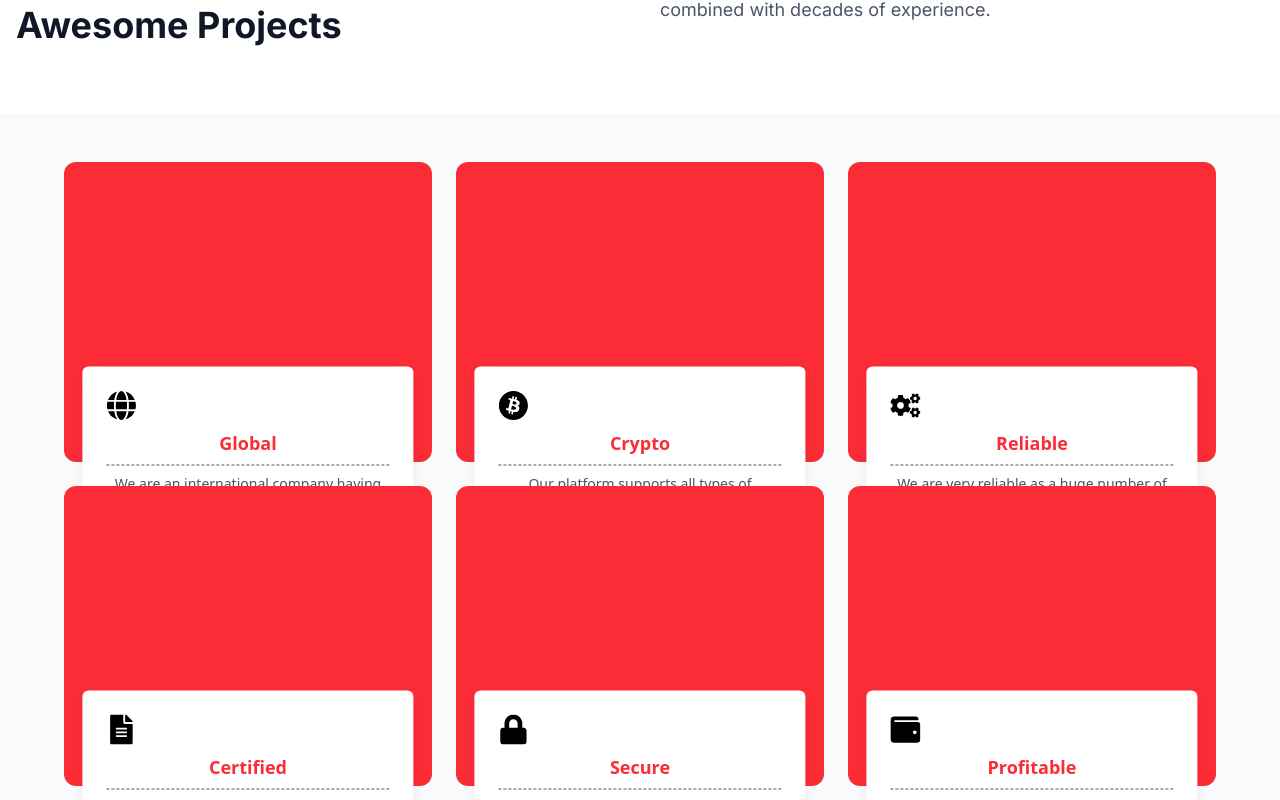
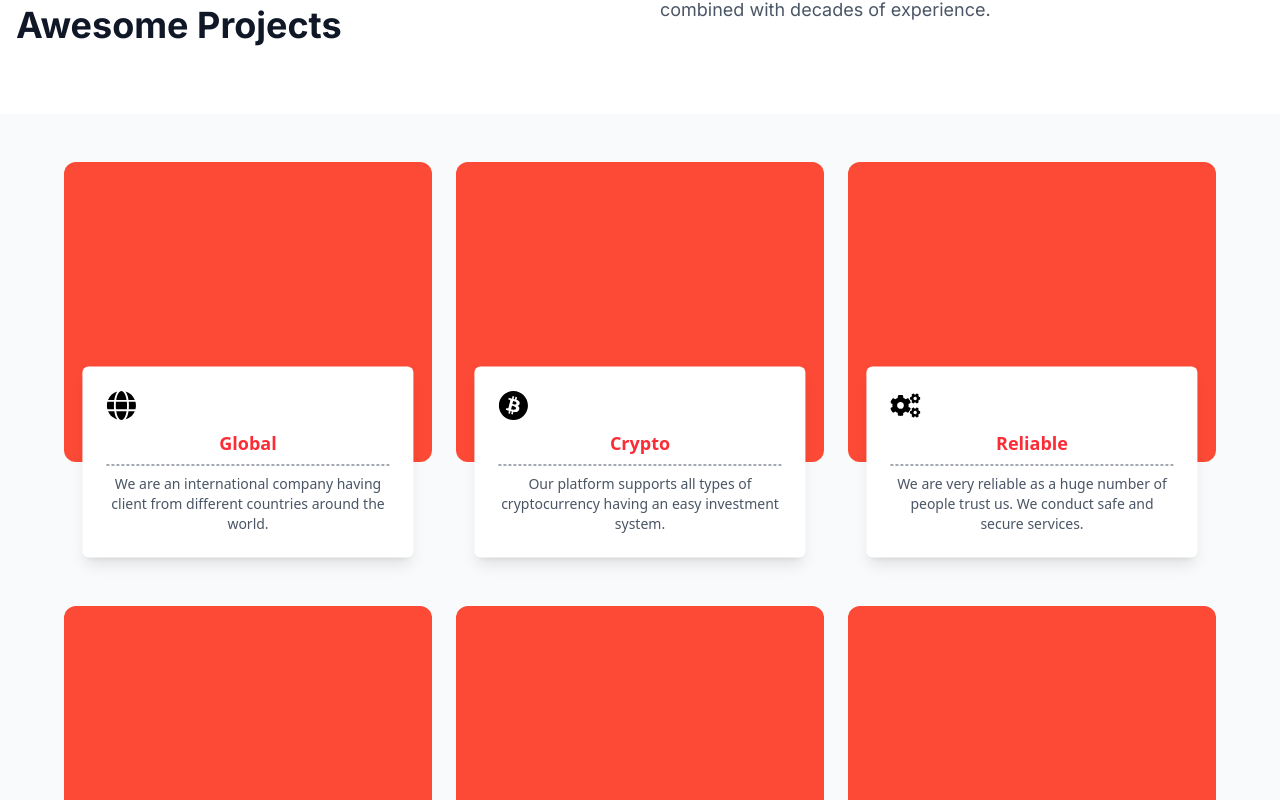
Before and after one commit to dev02-hue/pepper-stone, a Next.js app: page / in a window 1280 px wide. Shown: the part 1637-2437 px from the top of the page. Built offline with nearby package versions, Linux system fonts and the light colour scheme.

Commit message:
refactor:ExperienceCards

```diff
--- a/src/app/components/home/ExperienceCards.tsx
+++ b/src/app/components/home/ExperienceCards.tsx
@@ -36,14 +36,21 @@ const experiences = [
 const ExperienceCards = () => {
   return (
     <section className="px-4 py-12 bg-gray-50">
-      <div className="max-w-6xl mx-auto grid grid-cols-1 sm:grid-cols-2 lg:grid-cols-3 gap-6">
-        {experiences.map((exp, index) => (
-          <div key={index} className="relative bg-red-500 rounded-xl p-6 min-h-[300px]">
-            <div className="absolute bottom-0 left-1/2 transform -translate-x-1/2 translate-y-1/2 bg-white rounded-md shadow-lg p-6 w-[90%] text-center">
-              <div className="text-black mb-2">{exp.icon}</div>
-              <h4 className="text-red-500 font-bold text-lg mb-2">{exp.title}</h4>
-              <p className="text-gray-600 text-sm border-t border-dashed pt-2">{exp.description}</p>
-            </div>
+      <div className="max-w-6xl mx-auto space-y-36">
+        {[0, 1].map((sectionIndex) => (
+          <div
+            key={sectionIndex}
+            className="grid grid-cols-1 sm:grid-cols-2 md:grid-cols-3 gap-6"
+          >
+            {experiences.slice(sectionIndex * 3, sectionIndex * 3 + 3).map((exp, index) => (
+              <div key={index} className="relative bg-[#FD4A36] hover:bg-[#7C352D] rounded-xl p-6 min-h-[300px]">
+                <div className="absolute bottom-0 left-1/2 transform -translate-x-1/2 translate-y-1/2 bg-white rounded-md shadow-lg p-6 w-[90%]  text-center">
+                  <div className="text-black mb-2">{exp.icon}</div>
+                  <h4 className="text-red-500 font-bold text-lg mb-2">{exp.title}</h4>
+                  <p className="text-gray-600 text-sm border-t border-dashed pt-2">{exp.description}</p>
+                </div>
+              </div>
+            ))}
           </div>
         ))}
       </div>
```
